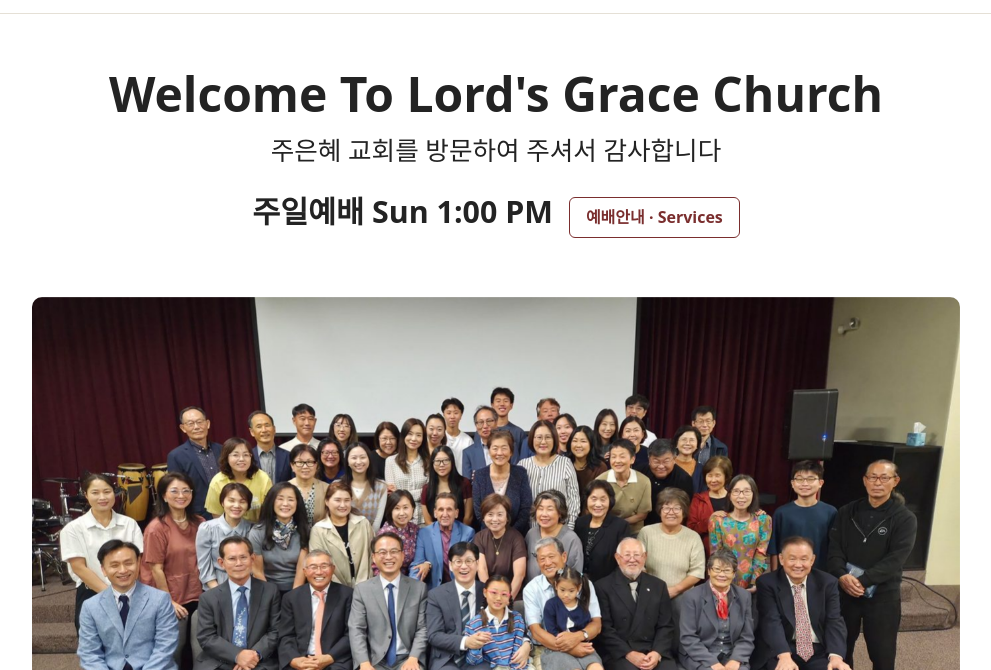
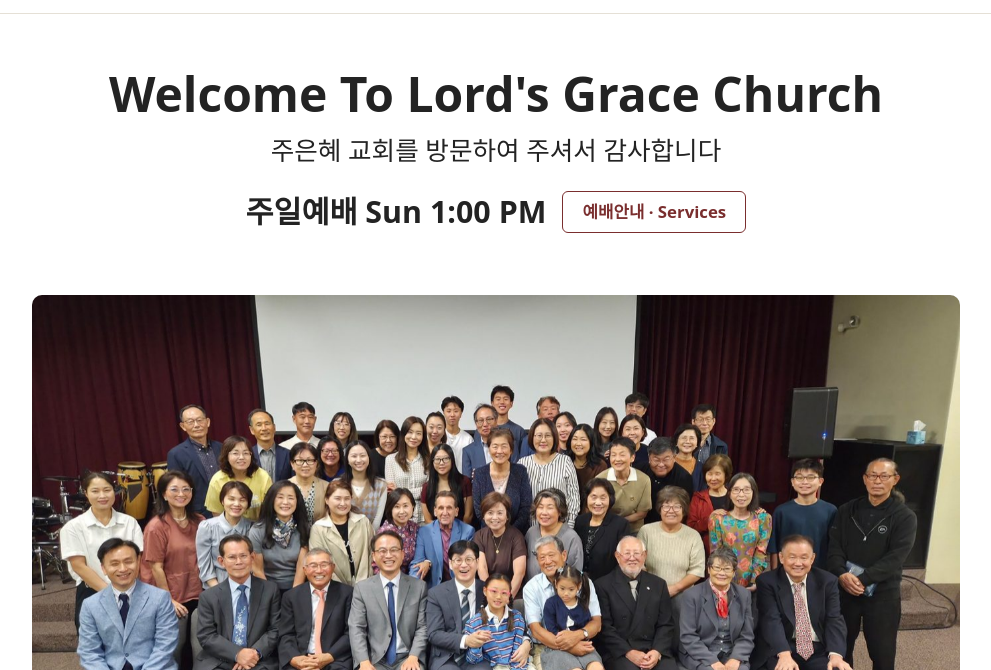
Before and after one commit to cg-jung/Gracer_webpage, a plain HTML site: page index.html in a window 1280 px wide. Shown: the part 130-800 px from the top of the page, without its empty margins (144-1135 px from the left). Drawn offline with Linux system fonts and the light colour scheme.

Commit message:
Home: centre the Services button on the service-time line; slightly taller button
Co-Authored-By: Claude Fable 5.2 <noreply@anthropic.com>
Claude-Session: https://claude.ai/code/session_01Fs5CPm7Dg7kMLW7qhxAvsQ

```diff
--- a/style.css
+++ b/style.css
@@ -80,3 +80,6 @@ nav a small{font-size:.9rem;margin:0;text-align:center}
 @media(min-width:960px){nav{width:100%;justify-content:space-between;flex-wrap:nowrap;gap:.5rem}}
 /* home: larger welcome block on computer screens */
 @media(min-width:701px){.hero{padding:2.2rem 0 1.8rem}.hero h1{font-size:3rem;line-height:1.2}.hero .lead{font-size:1.6rem}.hero .big{font-size:1.9rem;margin-top:1rem}}
+/* home: service time and its button share one centre line; button a little taller */
+.hero .big{display:flex;flex-wrap:wrap;justify-content:center;align-items:center;gap:.6rem 1rem}
+.hero .big .btn{margin:0;padding:.6rem 1.2rem;font-size:1.05rem;line-height:1.2}
```
